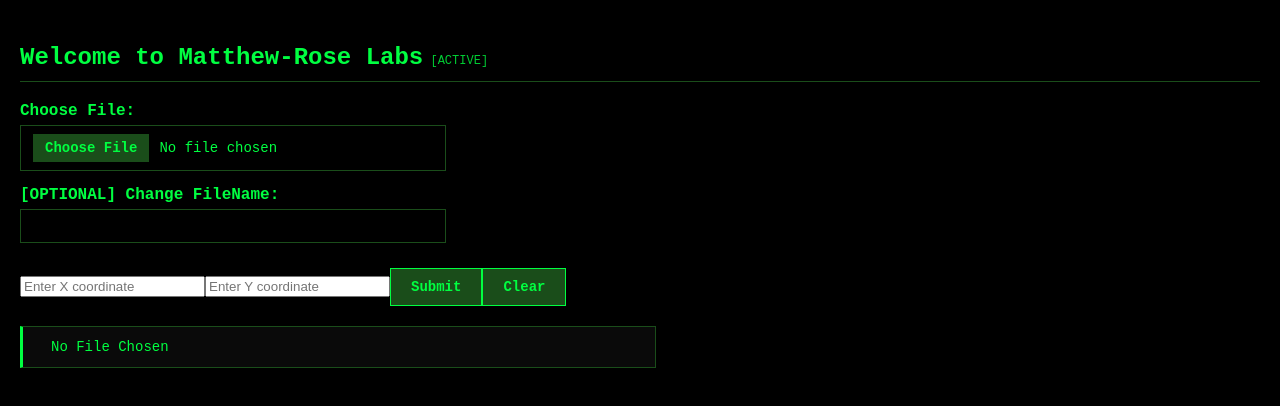
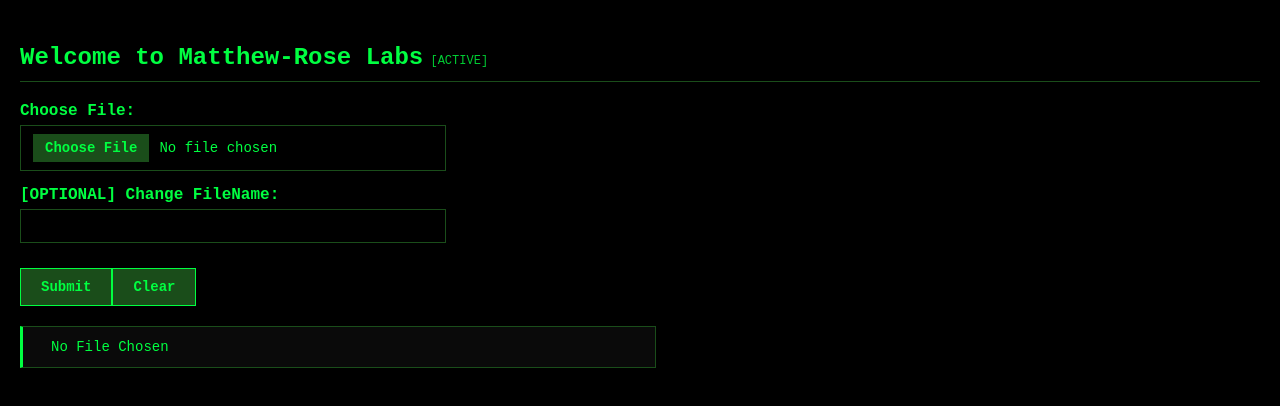
Before and after one commit to varshinivij/mattlab, a React (Vite) app in the folder matthew_rose_labs/: page / in a window 1280 px wide. Shown: the top 406 px of the page. Built offline with nearby package versions, Linux system fonts and the light colour scheme.

Commit message:
functionality of passing coordinates barely works

```diff
--- a/matthew_rose_labs/src/App.jsx
+++ b/matthew_rose_labs/src/App.jsx
@@ -12,15 +12,15 @@ function App() {
   const [fileName, setFileName] = useState(null);
   const [fileNameStatus, setFileNameStatus] = useState(null);
   const [fileURL, setFileURL] = useState(null);
-  const [resultBlob, setResultBlob] = useState(null); // FIX: New state for result
+  const [resultBlob, setResultBlob] = useState(null);
 
-  const [x, setX] = useState(0);
-  const [y, setY] = useState(0);
+  const [coordinates, setCoordinates] = useState([]);
 
   useEffect(() => {
     if (!file) return;
     const url = URL.createObjectURL(file);
     setFileURL(url);
+    setCoordinates([]);
     return () => {
       setFileURL(null);
       URL.revokeObjectURL(url);
@@ -29,13 +29,12 @@ function App() {
 
   function postFileRequest() {
     const formData = new FormData();
-    formData.append("x", x);
-    formData.append("y", y);
+    formData.append("coordinates", coordinates);
+    formData.append("fileName", fileName);
     formData.append("file", file);
-    formData.append("fileName", fileName);
-    api.post('/', formData, { responseType: 'blob' }) // FIX: Get blob response
+    api.post('/', formData, { responseType: 'blob' })
       .then((response) => {
-        setResultBlob(response.data); // FIX: Store blob in separate state
+        setResultBlob(response.data);
         setFileStatus('File Uploaded Successfully')
       })
       .catch(error => setFileStatus(`Error Encountered: ${error.message}`));
@@ -46,10 +45,16 @@ function App() {
     setFileStatus('No File Chosen');
     setFileName(null);
     setFileNameStatus(null);
-    setResultBlob(null); // FIX: Clear result blob
+    setResultBlob(null);
     if (fileURL) {
       URL.revokeObjectURL(fileURL);
       setFileURL(null);
+    }
+  }
+
+  const handleCoordinateSelection = (e) => {
+    if (e) {
+      setCoordinates(...prev, [e.offsetX, e.offsetY]);
     }
   }
 
@@ -109,8 +114,6 @@ function App() {
         />
       </div>
 
-      <input type='number' onChange={(e) => setX(e.target.value)} placeholder="Enter X coordinate" />
-      <input type='number' onChange={(e) => setY(e.target.value)} placeholder="Enter Y coordinate" />
 
       <button
         type="submit"
@@ -127,11 +130,16 @@ function App() {
         <img
           src={fileURL}
           alt="Preview"
+          usemap="#cropmap"
           style={{ maxWidth: '300px', marginTop: '10px' }}
+          onClick = {handleCoordinateSelection}
         />
       )}
 
-      {fileStatus == 'File Uploaded Successfully' && resultBlob && (
+      <map name="cropmap">
+      </map>
+
+      {resultBlob && (
         <a download={fileName} href={URL.createObjectURL(resultBlob)}> Download Output </a>
       )}
 
```
Also changed, not shown: 2 other files (tests, documents, lock files or other folders).
